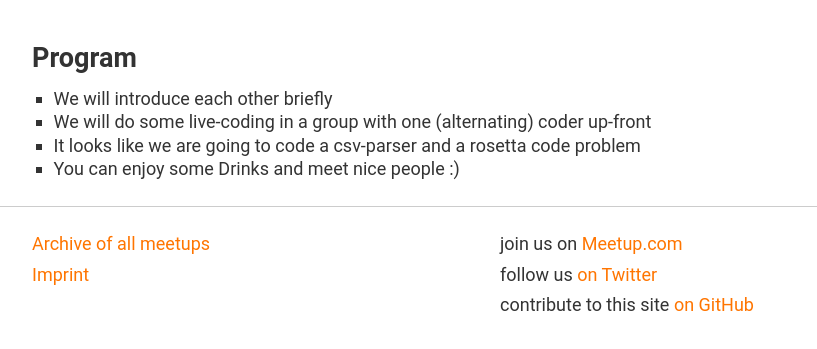
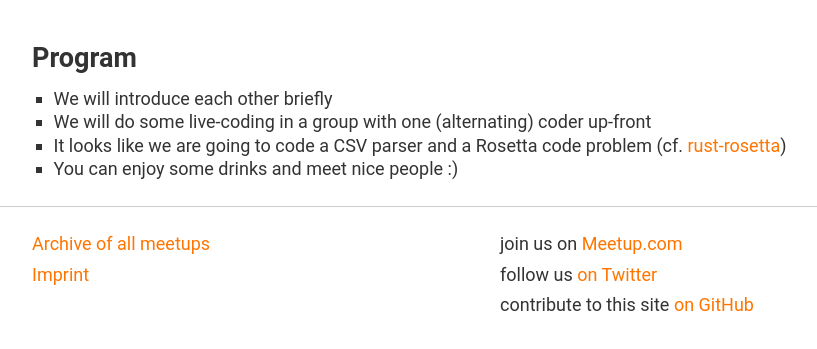
Before and after one commit to Rustaceans/rust-cologne, a Jekyll site: the page built from _posts/2016-03-02-live-coding.md, in a window 1280 px wide, cut to the strip 552-901 px from the top of the page. Shown: the whole strip, without its empty margins (158-975 px from the left). Built offline with Jekyll 4.4.1, drawn with Linux system fonts in a browser that asks for light colours.

Commit message:
Update Description of 2016-03-02

```diff
--- a/_posts/2016-03-02-live-coding.md
+++ b/_posts/2016-03-02-live-coding.md
@@ -17,5 +17,5 @@ talks: []
 
 - We will introduce each other briefly
 - We will do some live-coding in a group with one (alternating) coder up-front
-- It looks like we are going to code a csv-parser and a rosetta code problem
-- You can enjoy some Drinks and meet nice people :)
+- It looks like we are going to code a CSV parser and a Rosetta code problem (cf. [rust-rosetta](https://github.com/Hoverbear/rust-rosetta))
+- You can enjoy some drinks and meet nice people :)
```
